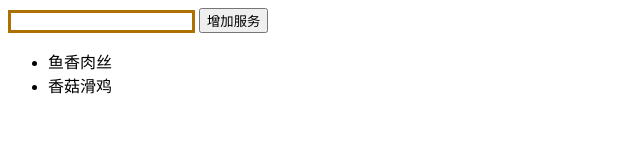
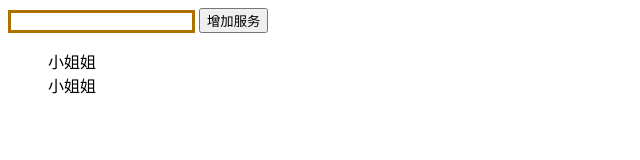
Before and after one commit to kirikaTowa/ReactDemo, a React (Create React App) app: page / in a window 1280 px wide. Shown: the top 160 px of the page, without its empty margins (0-640 px from the left). Built offline with nearby package versions, Linux system fonts and the light colour scheme.

Commit message:
feat：抽取子组件，命名规范很恶心

```diff
--- /dev/null
+++ b/src/XiaojiejieItemss.js
@@ -0,0 +1,10 @@
+import React, { Component } from 'react'; //imrc
+class XiaojiejieItemss  extends Component { //cc
+
+    render() {
+        return (
+            <div>小姐姐</div>
+         );
+    }
+}
+export default XiaojiejieItemss;
--- a/src/xiaojiejie.js
+++ b/src/xiaojiejie.js
@@ -1,7 +1,7 @@
 import Item from 'antd/es/list/Item';
 import React, { Component, Fragment } from 'react'
 import './style.css'
-
+import XiaojiejieItemss from './XiaojiejieItemss';
 
 //声明一个类继承组件
 class Xiaojiejie extends Component {
@@ -32,14 +32,7 @@ class Xiaojiejie extends Component {
                     {
                         this.state.list.map((Item, index) => {
                             return (
-                                <li
-                                    key={index + Item}
-                                    /* 删除多加个index标识*/
-                                    onClick={this.deleteItem.bind(this, index)}
-                                    dangerouslySetInnerHTML={{__html:Item}}/* 有两个大括号，红色的明显是jsx语法，里面的大括号表示一个对象 */
-                                    >
-                                    {/*{Item}   注释掉，标签内使用dangerouslySetInnerHTML声明*/}
-                                </li>
+                                <XiaojiejieItemss />
                             )
                         })
                     }
```
